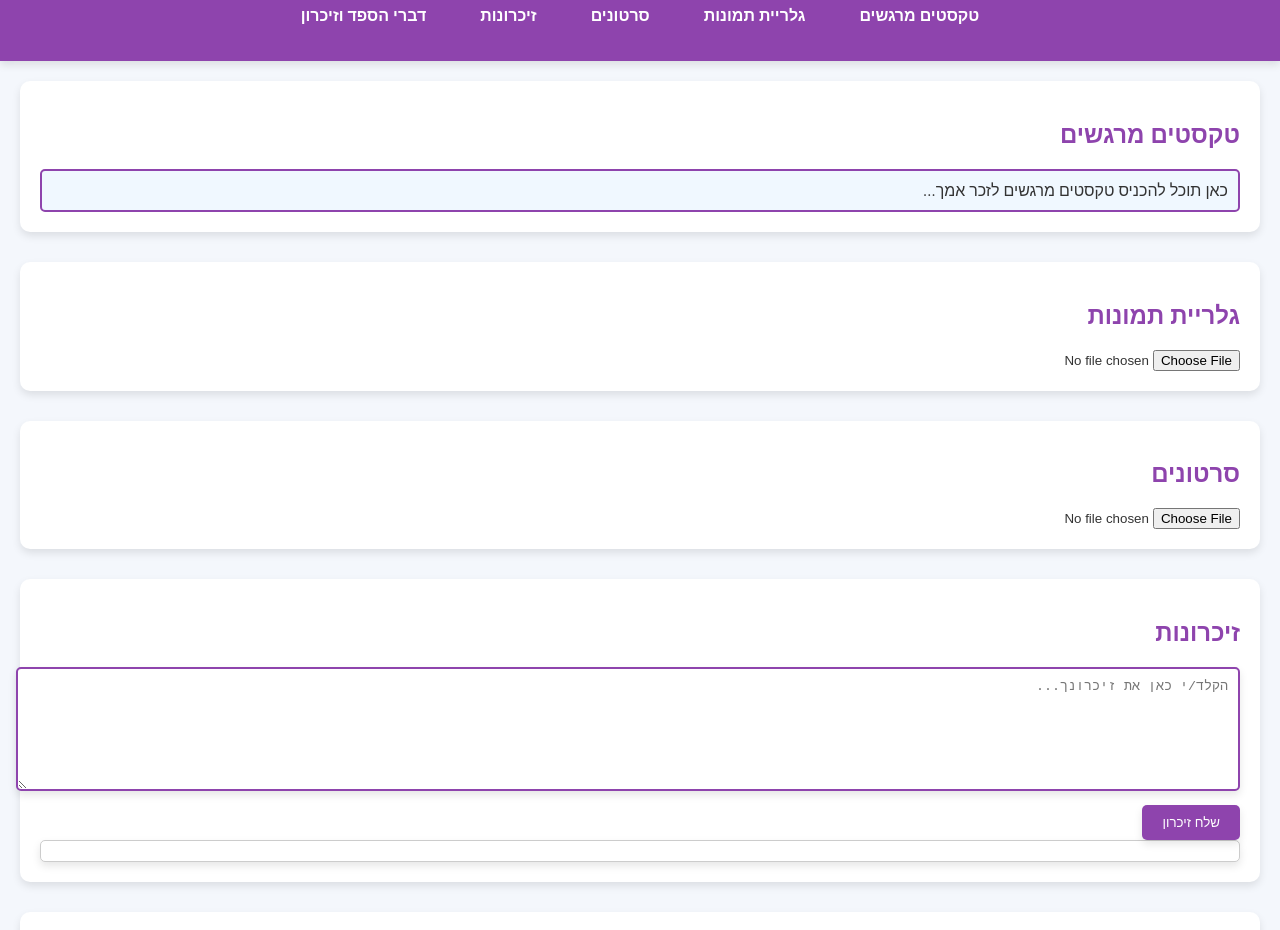
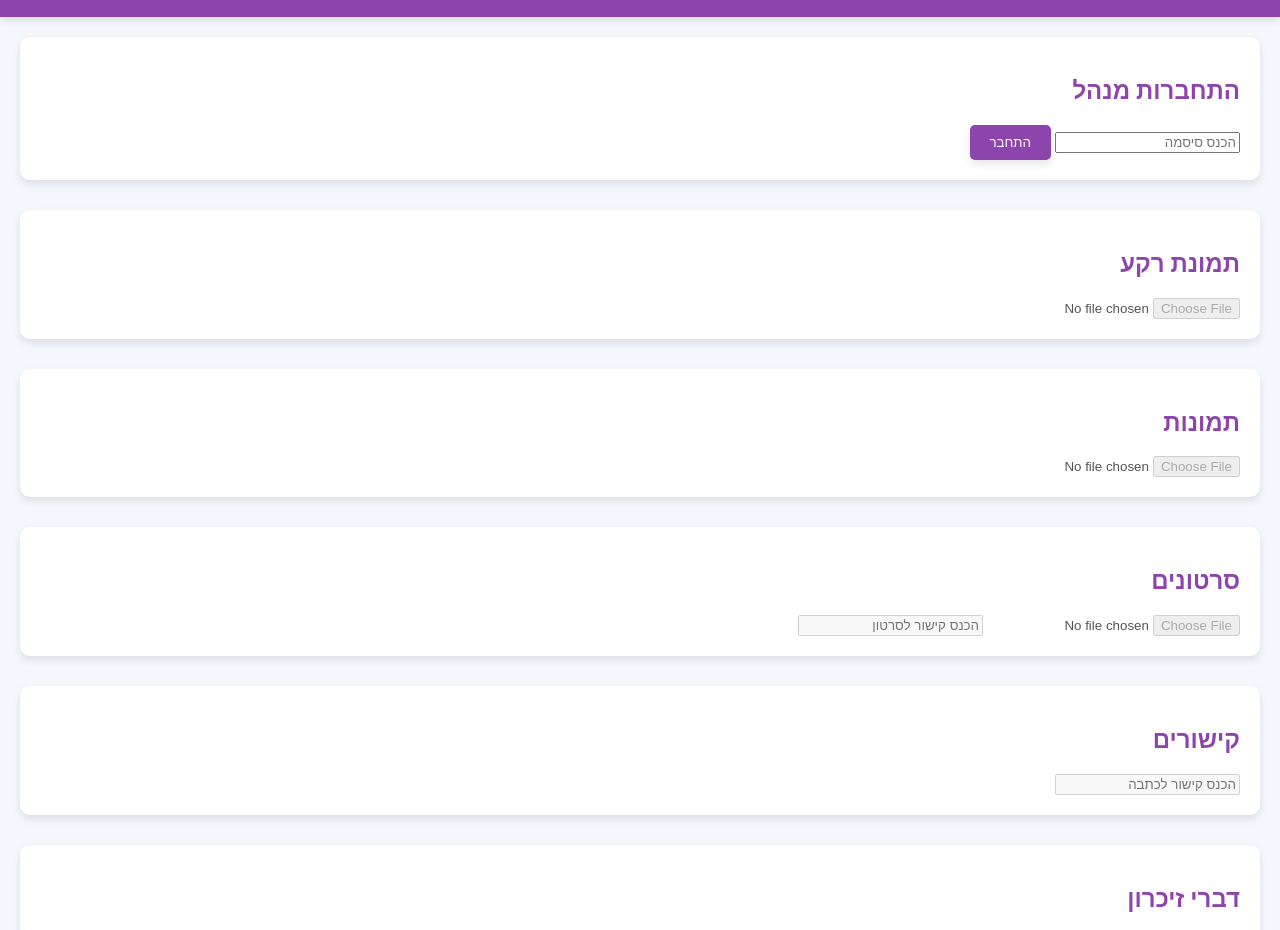
Before and after one commit to urile2020/SARA, a plain HTML site: page index.html in a window 1280 px wide. Shown: the part 95-1025 px from the top of the page. Drawn offline with Linux system fonts and the light colour scheme.

Commit message:
Update index.html

```diff
--- a/index.html
+++ b/index.html
@@ -3,53 +3,48 @@
 <head>
     <meta charset="UTF-8">
     <meta name="viewport" content="width=device-width, initial-scale=1.0">
-    <title>אתר זיכרון לאמא</title>
+    <title>אתר זיכרון לסבא וסבתא</title>
     <link rel="stylesheet" href="styles.css">
 </head>
 <body>
     <header>
-        <h1>אתר זיכרון לאמא</h1>
+        <input type="text" id="mainTitle" value="אתר זיכרון לסבא וסבתא" oninput="updateTitle()">
         <nav>
             <ul>
-                <li><a href="#intro">טקסטים מרגשים</a></li>
-                <li><a href="#gallery">גלריית תמונות</a></li>
+                <li><a href="#images">תמונות</a></li>
                 <li><a href="#videos">סרטונים</a></li>
-                <li><a href="#memories">זיכרונות</a></li>
-                <li><a href="#tributes">דברי הספד וזיכרון</a></li>
+                <li><a href="#links">קישורים</a></li>
+                <li><a href="#memories">דברי זיכרון</a></li>
             </ul>
         </nav>
     </header>
 
     <main>
-        <section id="intro">
-            <h2>טקסטים מרגשים</h2>
-            <div id="editorText" contenteditable="true">כאן תוכל להכניס טקסטים מרגשים לזכר אמך...</div>
+        <section id="login">
+            <h2>התחברות מנהל</h2>
+            <input type="password" id="adminPassword" placeholder="הכנס סיסמה">
+            <button onclick="login()">התחבר</button>
         </section>
-
-        <section id="gallery">
-            <h2>גלריית תמונות</h2>
-            <input type="file" id="imageUpload" accept="image/*">
-            <div id="imageGallery"></div>
+        <section id="background">
+            <h2>תמונת רקע</h2>
+            <input type="file" id="backgroundUpload" accept="image/*" onchange="uploadBackground()" disabled>
         </section>
-
+        <section id="images">
+            <h2>תמונות</h2>
+            <input type="file" id="imageUpload" accept="image/*" disabled>
+        </section>
         <section id="videos">
             <h2>סרטונים</h2>
-            <input type="file" id="videoUpload" accept="video/*">
-            <div id="videoGallery"></div>
+            <input type="file" id="videoUpload" accept="video/*" disabled>
+            <input type="text" id="videoLink" placeholder="הכנס קישור לסרטון" disabled>
         </section>
-
+        <section id="links">
+            <h2>קישורים</h2>
+            <input type="text" id="articleLink" placeholder="הכנס קישור לכתבה" disabled>
+        </section>
         <section id="memories">
-            <h2>זיכרונות</h2>
-            <textarea id="memoryText" placeholder="הקלד/י כאן את זיכרונך..."></textarea>
-            <button id="submitMemory">שלח זיכרון</button>
-            <div id="memoryList"></div>
-        </section>
-
-        <section id="tributes">
-            <h2>דברי הספד וזיכרון</h2>
-            <textarea id="tributeText" placeholder="הקלד/י כאן דברי הספד..."></textarea>
-            <button id="submitTribute">שלח דברי הספד</button>
-            <div id="tributeList"></div>
+            <h2>דברי זיכרון</h2>
+            <textarea id="memoryText" placeholder="הקלד/י כאן דברי זיכרון..." disabled></textarea>
         </section>
     </main>
 
```
